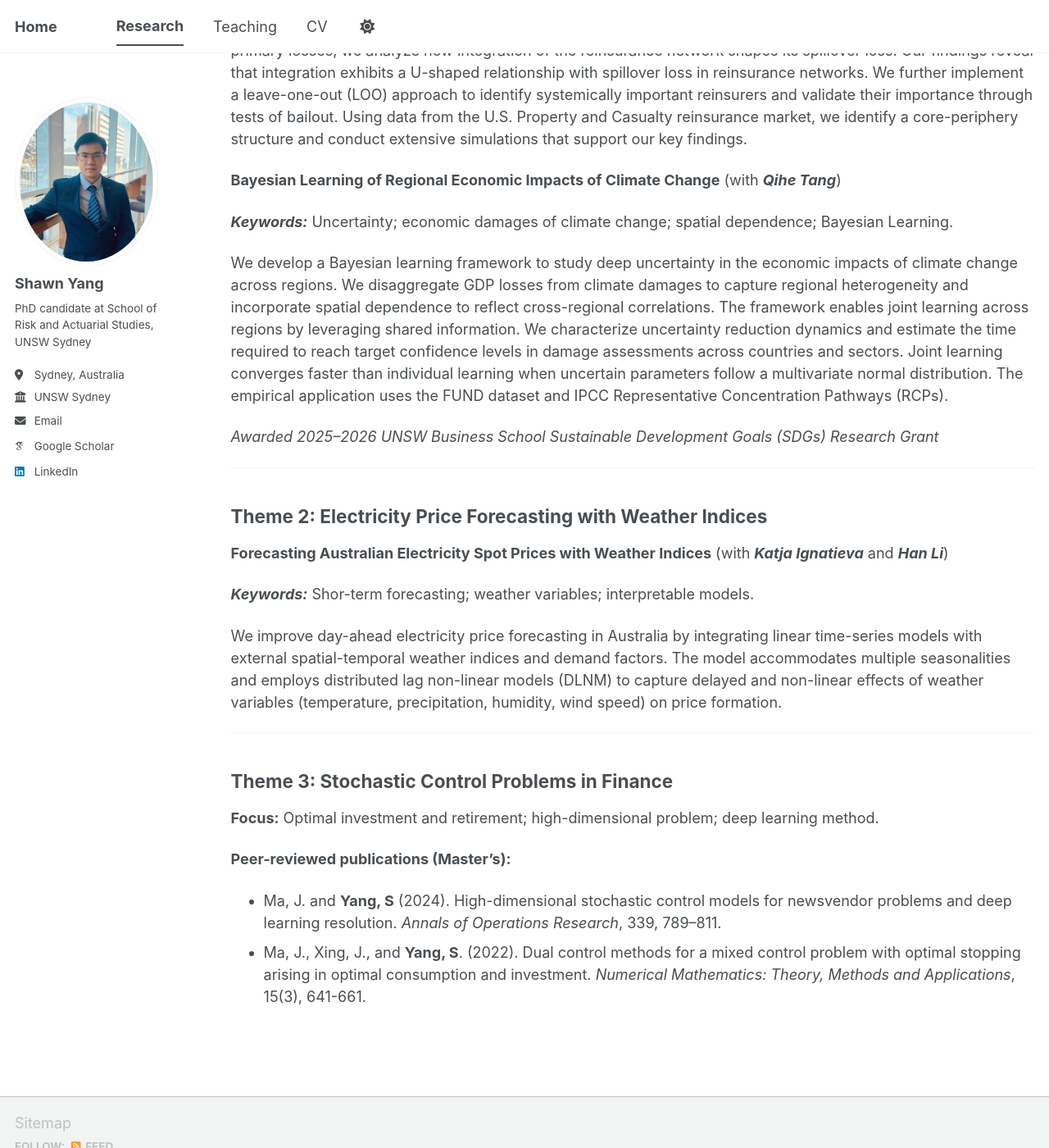
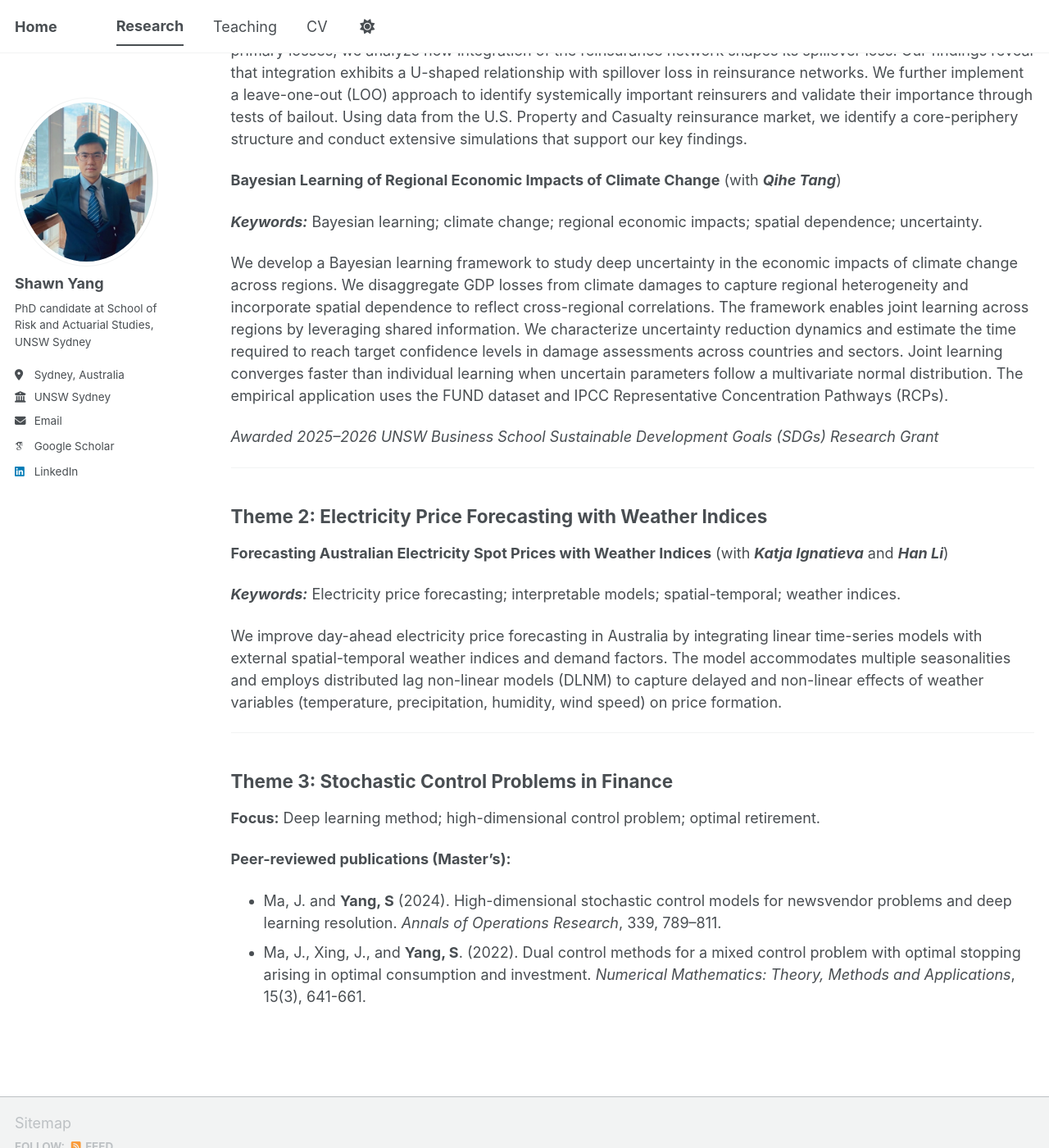
Before and after one commit to Shawnyangbest/Shawnyangbest, a Jekyll site: the page built from _pages/research.md, in a window 1280 px wide and 1400 px high, scrolled down 353 px. Shown: the whole window at 82% size. Built offline with Jekyll 4.4.1, drawn with Linux system fonts in a browser that asks for light colours; some web fonts are replaced; a script bundle is joined from its source files by our own code; library files that are not in the unit come from our copies; some of the changed text lies outside the part shown.

Commit message:
Update research.md

```diff
--- a/_pages/research.md
+++ b/_pages/research.md
@@ -9,14 +9,14 @@ author_profile: True
 
 **Spillover Losses in Reinsurance Network under Common Shocks** (with ***Qihe Tang*** and ***Hua Chen***)
 
-***Keywords:*** Core-periphery network; default cascades; common shocks; spillover losses.
+***Keywords:*** Contagion; network effect; reinsurance; systemic risk.
 
 We construct a reinsurance network where (re)insurers engage in reinsurance and retrocession transactions to transfer insured risks from policyholders. We investigate systemic risk within this network framework, measured by spillover loss occurring when liability
 payoffs decrease due to cascading defaults. Under tail dependence between primary losses, we analyze how integration of the reinsurance network shapes its spillover loss. Our findings reveal that integration exhibits a U-shaped relationship with spillover loss in reinsurance networks. We further implement a leave-one-out (LOO) approach to identify systemically important reinsurers and validate their importance through tests of bailout. Using data from the U.S. Property and Casualty reinsurance market, we identify a core-periphery structure and conduct extensive simulations that support our key findings.
 
 **Bayesian Learning of Regional Economic Impacts of Climate Change** (with ***Qihe Tang***)
 
-***Keywords:*** Uncertainty; economic damages of climate change; spatial dependence; Bayesian Learning.
+***Keywords:*** Bayesian learning; climate change; regional economic impacts; spatial dependence; uncertainty.
 
 We develop a Bayesian learning framework to study deep uncertainty in the economic impacts of climate change across regions. We disaggregate GDP losses from climate damages to capture regional heterogeneity and incorporate spatial dependence to reflect cross-regional correlations. The framework enables joint learning across regions by leveraging shared information. We characterize uncertainty reduction dynamics and estimate the time required to reach target confidence levels in damage assessments across countries and sectors. Joint learning converges faster than individual learning when uncertain parameters follow a multivariate normal distribution. The empirical application uses the FUND dataset and IPCC Representative Concentration Pathways (RCPs).
 
@@ -28,14 +28,14 @@ We develop a Bayesian learning framework to study deep uncertainty in the econom
 
 **Forecasting Australian Electricity Spot Prices with Weather Indices** (with ***Katja Ignatieva*** and ***Han Li***)
 
-***Keywords:*** Shor-term forecasting; weather variables; interpretable models.
+***Keywords:*** Electricity price forecasting; interpretable models; spatial-temporal; weather indices.
 
 We improve day-ahead electricity price forecasting in Australia by integrating linear time-series models with external spatial-temporal weather indices and demand factors. The model accommodates multiple seasonalities and employs distributed lag non-linear models (DLNM) to capture delayed and non-linear effects of weather variables (temperature, precipitation, humidity, wind speed) on price formation.
 
 ---
 
 ## Theme 3: Stochastic Control Problems in Finance
-**Focus:** Optimal investment and retirement; high-dimensional problem; deep learning method.
+**Focus:** Deep learning method; high-dimensional control problem;  optimal retirement.
 
 **Peer-reviewed publications (Master’s):**
 - Ma, J. and **Yang, S** (2024). High-dimensional stochastic control models for newsvendor problems and deep learning resolution. *Annals of Operations Research*, 339, 789–811.
```
